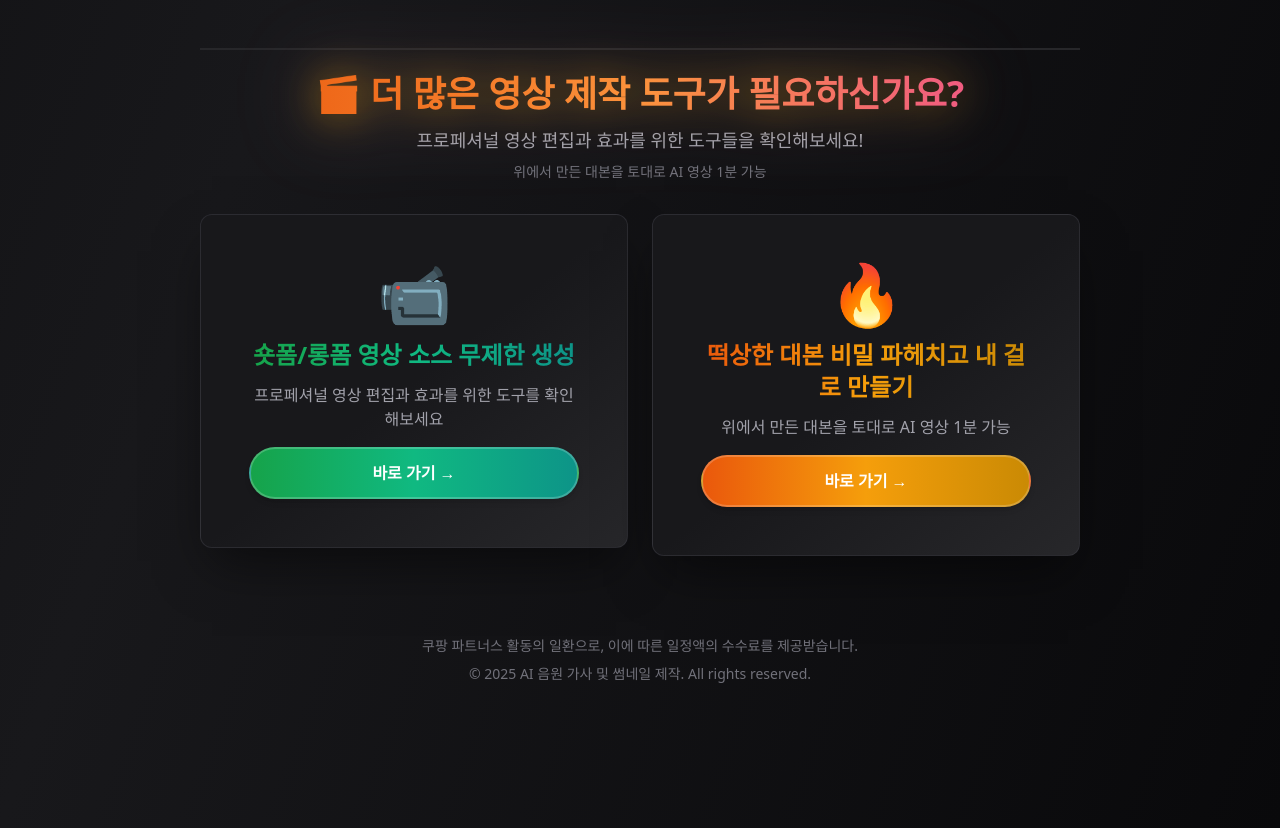
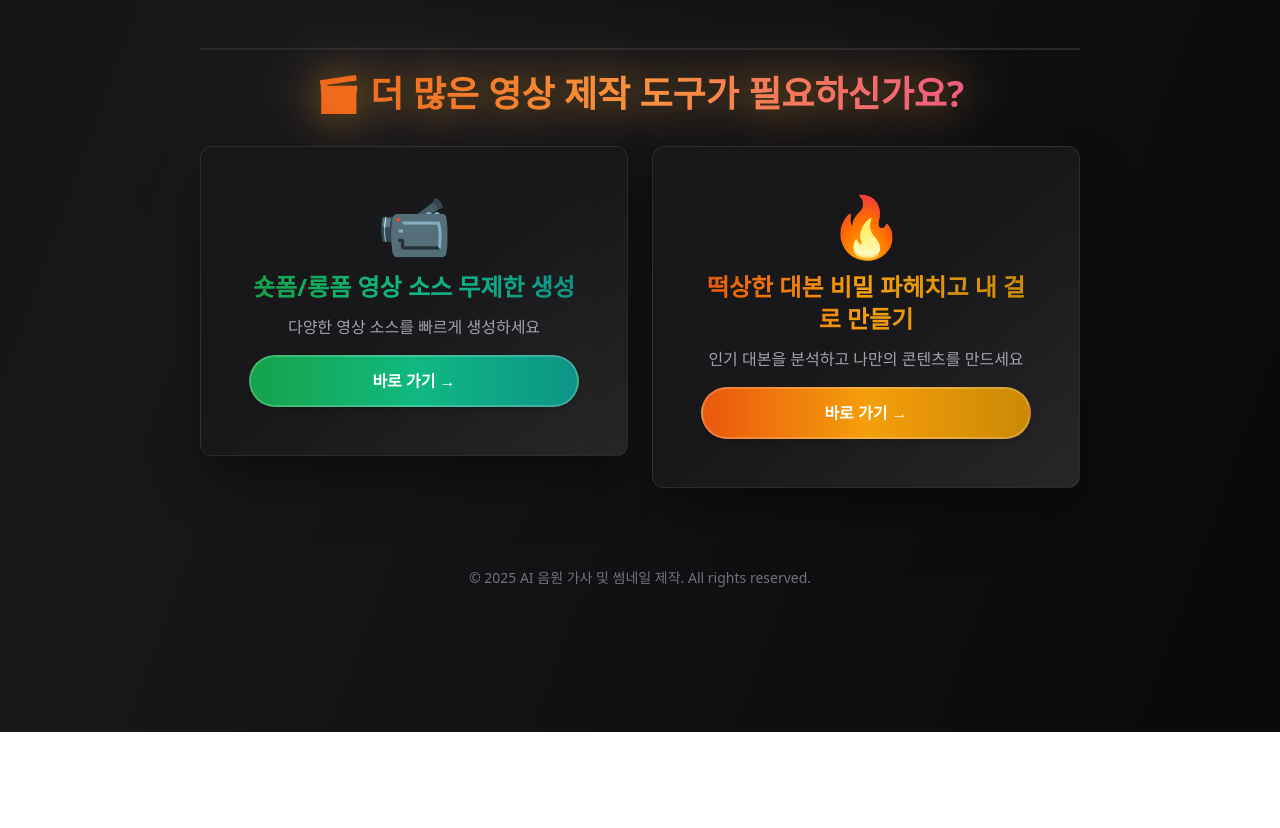
Before and after one commit to angibeom0985-arch/aimusic-l, a React (Vite) app: page /lyrics in a window 1280 px wide. Shown: the part 2780-3608 px from the top of the page. After the commit the page ends 3512 px from the top, so only its background shows below. Built offline with nearby package versions, Linux system fonts and the light colour scheme.

Commit message:
UI 문구 개선 및 다운로드 동작 변경: 쿠파스 링크 제거, 문구 수정

```diff
--- a/App.tsx
+++ b/App.tsx
@@ -56,10 +56,6 @@ const AppContent: React.FC = () => {
         </main>
 
         <footer className="text-center mt-12 text-zinc-500 text-sm pb-28 md:pb-32">
-          <p className="mb-2">
-            쿠팡 파트너스 활동의 일환으로, 이에 따른 일정액의 수수료를
-            제공받습니다.
-          </p>
           <p>&copy; 2025 AI 음원 가사 및 썸네일 제작. All rights reserved.</p>
         </footer>
       </div>
--- a/components/RelatedServices.tsx
+++ b/components/RelatedServices.tsx
@@ -13,14 +13,14 @@ const services: Service[] = [
   {
     icon: "📹",
     title: "숏폼/롱폼 영상 소스 무제한 생성",
-    description: "프로페셔널 영상 편집과 효과를 위한 도구를 확인해보세요",
+    description: "다양한 영상 소스를 빠르게 생성하세요",
     url: "https://youtube-image.money-hotissue.com/",
     gradient: "from-green-600 via-emerald-500 to-teal-600",
   },
   {
     icon: "🔥",
     title: "떡상한 대본 비밀 파헤치고 내 걸로 만들기",
-    description: "위에서 만든 대본을 토대로 AI 영상 1분 가능",
+    description: "인기 대본을 분석하고 나만의 콘텐츠를 만드세요",
     url: "https://youtube-analyze.money-hotissue.com/",
     gradient: "from-orange-600 via-amber-500 to-yellow-600",
   },
@@ -44,12 +44,6 @@ const RelatedServices: React.FC = () => {
         >
           🎬 더 많은 영상 제작 도구가 필요하신가요?
         </h2>
-        <p className="text-zinc-400 text-base md:text-lg">
-          프로페셔널 영상 편집과 효과를 위한 도구들을 확인해보세요!
-        </p>
-        <p className="text-zinc-500 text-sm mt-2">
-          위에서 만든 대본을 토대로 AI 영상 1분 가능
-        </p>
       </div>
 
       {/* 서비스 그리드 */}
--- a/pages/ThumbnailPage.tsx
+++ b/pages/ThumbnailPage.tsx
@@ -706,9 +706,7 @@ const ThumbnailPage: React.FC<ThumbnailPageProps> = ({ apiKey }) => {
     document.body.appendChild(link);
     link.click();
     document.body.removeChild(link);
-
-    showMessageAndOpenCoupang("✅ 다운로드가 완료되었습니다!");
-  }, [generatedImage, showMessageAndOpenCoupang]);
+  }, [generatedImage]);
 
   const handleUpscaleImage = useCallback(() => {
     if (!generatedImage) return;
@@ -1228,8 +1226,7 @@ const ThumbnailPage: React.FC<ThumbnailPageProps> = ({ apiKey }) => {
                   완벽한 썸네일이 완성되었어요! 🎉
                 </h3>
                 <p className="text-lg text-zinc-300 font-semibold mb-2">
-                  이제 감동적인 <span className="text-green-400">가사</span>만
-                  있으면 끝!
+                  또 다른 <span className="text-green-400">가사</span>를 만들러 가볼까요?
                 </p>
                 <p className="text-zinc-400 text-sm md:text-base">
                   ✨ AI가 당신의 썸네일에 어울리는 완벽한 가사를 1초 만에
```
